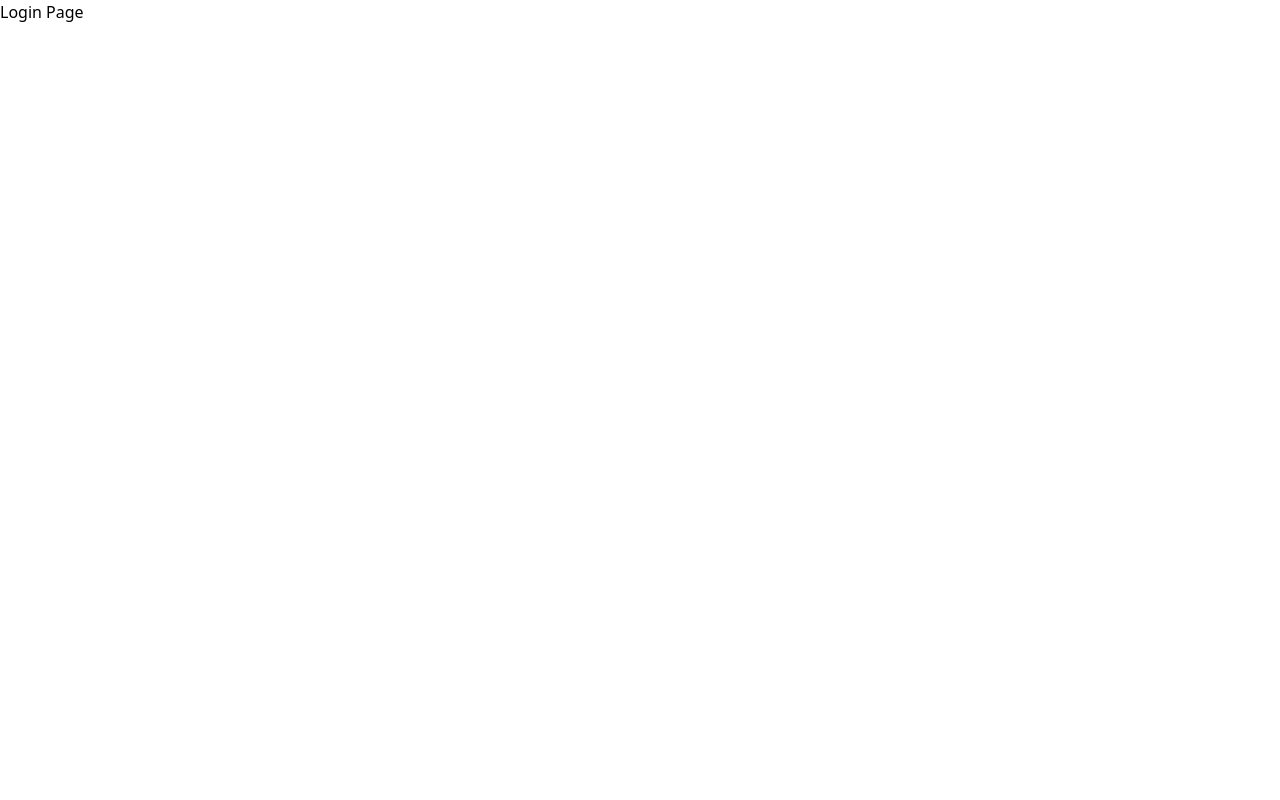
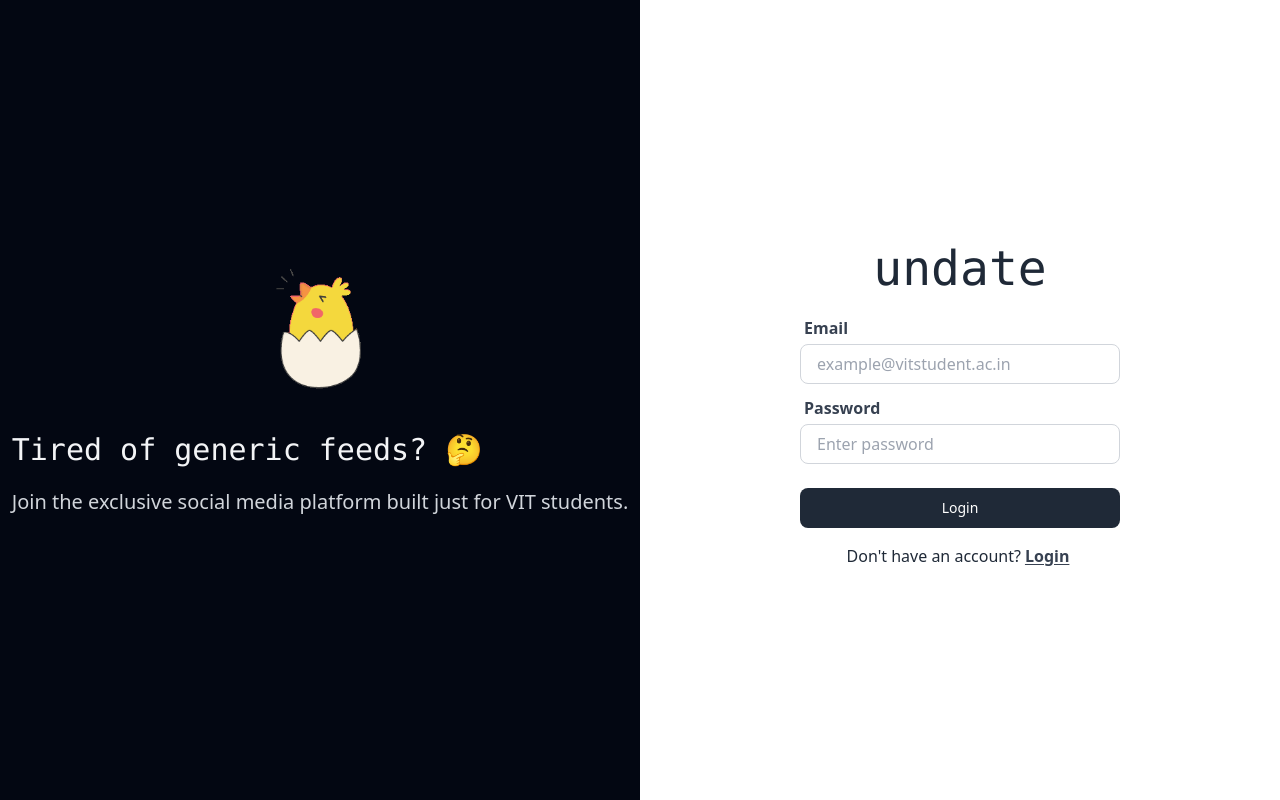
Before and after one commit to bsen/kribble, a React (Vite) app in the folder frontend/: page /login in a window 1280 px wide. Built offline with nearby package versions, Linux system fonts and the light colour scheme.

Commit message:
signup and login routes created

```diff
--- a/frontend/src/App.tsx
+++ b/frontend/src/App.tsx
@@ -1,16 +1,29 @@
-import { BrowserRouter, Route, Routes } from "react-router-dom";
+import { BrowserRouter, Route, Routes, Navigate } from "react-router-dom";
 import { Signup } from "./pages/Signup";
 import { Login } from "./pages/Login";
 import { Home } from "./pages/Home";
+
+interface ProtectedRouteProps {
+  element: React.ReactNode;
+}
+
+const ProtectedRoute: React.FC<ProtectedRouteProps> = ({
+  element,
+  ...rest
+}) => {
+  const token = localStorage.getItem("token");
+  return token ? element : <Navigate to="/login" replace />;
+};
 
 function App() {
   return (
     <>
       <BrowserRouter>
         <Routes>
+          <Route path="/" element={<Navigate to="/login" replace />} />
           <Route path="/signup" element={<Signup />} />
           <Route path="/login" element={<Login />} />
-          <Route path="/home" element={<Home />} />
+          <Route path="/home" element={<ProtectedRoute element={<Home />} />} />
         </Routes>
       </BrowserRouter>
     </>
--- /dev/null
+++ b/frontend/src/components/LoginAuth.tsx
@@ -0,0 +1,117 @@
+import { useState } from "react";
+import { motion } from "framer-motion";
+
+import axios from "axios";
+import { Link, useNavigate } from "react-router-dom";
+
+export const LoginAuth = () => {
+  const api = "http://localhost:8787/api/server/v1/user/login";
+  const navigate = useNavigate();
+  const [email, setEmail] = useState("");
+  const [password, setPassword] = useState("");
+  const [popup, setPopup] = useState(false);
+  const [popText, setpopText] = useState("");
+  function popupFn() {
+    setPopup(true);
+    setTimeout(() => {
+      setPopup(false);
+    }, 5000);
+  }
+  async function login() {
+    if (!email.endsWith("@vitstudent.ac.in")) {
+      setpopText("Please enter your VIT student email!");
+      popupFn();
+      return;
+    }
+    if (password.length == 0) {
+      setpopText("Enter your password!");
+      popupFn();
+      return;
+    }
+    try {
+      const data = { email, password };
+      axios.post(api, data).then((response) => {
+        if (response.data.status == 200) {
+          const jwt = response.data.message;
+          localStorage.setItem("token", jwt);
+          navigate("/home");
+        }
+        if (response.data.status == 403) {
+          setpopText("Email or Password is invalid");
+          popupFn();
+        }
+      });
+    } catch (error) {
+      console.log(error);
+    }
+  }
+
+  return (
+    <>
+      {popup && (
+        <div className="absolute top-5 left-5">
+          <motion.div
+            initial={{ opacity: 0, x: -40 }}
+            animate={{ opacity: 1, x: 0 }}
+            exit={{ opacity: 0, x: -50 }}
+            transition={{ duration: 0.5 }}
+          >
+            <div className="rounded-lg bg-white border border-indigo-300 shadow-sm p-5 ">
+              {popText ? (
+                <div>{popText}</div>
+              ) : (
+                <div>hi, This is just a alert 👋</div>
+              )}
+            </div>
+          </motion.div>
+        </div>
+      )}
+      <div className="h-screen w-full  bg-white flex justify-center items-center">
+        <div className="w-[80%] lg:w-[50%] grid gap-y-2">
+          <div className="text-gray-800 text-center font-mono text-[3rem]">
+            undate
+          </div>
+
+          <div>
+            <p className="font-semibold m-1 text-gray-700">Email</p>
+            <input
+              value={email}
+              onChange={(e) => {
+                setEmail(e.target.value);
+              }}
+              className=" h-10 w-full rounded-lg px-4 focus:outline-none border border-gray-300"
+              placeholder="example@vitstudent.ac.in"
+            />
+          </div>
+
+          <div>
+            <p className="font-semibold m-1 text-gray-700">Password</p>
+            <input
+              value={password}
+              onChange={(e) => {
+                setPassword(e.target.value);
+              }}
+              className=" h-10 w-full rounded-lg px-4 focus:outline-none border border-gray-300"
+              placeholder="Enter password"
+            />
+          </div>
+          <button
+            onClick={login}
+            className="my-4 w-full text-white bg-gray-800 hover:bg-gray-900 focus:outline-none focus:ring-2 focus:ring-gray-300 font-medium rounded-lg text-sm px-5 py-2.5 me-2 mb-2 dark:bg-gray-800 dark:hover:bg-gray-700 dark:focus:ring-gray-700 dark:border-gray-700"
+          >
+            Login
+          </button>
+          <div className="text-center text-md font-light text-gray-800">
+            Don't have an account?
+            <Link
+              to="/signup"
+              className="font-semibold text-gray-700 underline underline-offset-2 mx-1"
+            >
+              Login
+            </Link>
+          </div>
+        </div>
+      </div>
+    </>
+  );
+};
--- a/frontend/src/components/Quote.tsx
+++ b/frontend/src/components/Quote.tsx
@@ -3,13 +3,13 @@ export const Quote = () => {
     <div className="h-screen w-full flex items-center justify-center bg-gray-950 ">
       <div className="grid gap-y-10">
         <div className="w-full flex justify-center items-center gap-10">
-          <img src="src/assets/poki.gif" className="h-28" />
+          <img src="src/assets/poki.gif" className="h-32" />
         </div>
-        <div>
+        <div className="px-2">
           <div className=" text-gray-100 text-3xl font-light font-mono ">
             Tired of generic feeds? 🤔
           </div>
-          <div className=" text-indigo-400 text-xl font-light my-5">
+          <div className=" text-gray-300 text-xl font-light my-5">
             Join the exclusive social media platform built just for VIT
             students.
           </div>
--- a/frontend/src/pages/Home.tsx
+++ b/frontend/src/pages/Home.tsx
@@ -1,3 +1,17 @@
+import { useNavigate } from "react-router-dom";
 export const Home = () => {
-  return <div>Home Page</div>;
+  const navigate = useNavigate();
+  return (
+    <div>
+      Home Page
+      <button
+        onClick={() => {
+          localStorage.removeItem("token");
+          navigate("/login");
+        }}
+      >
+        signout
+      </button>
+    </div>
+  );
 };
--- a/frontend/src/pages/Login.tsx
+++ b/frontend/src/pages/Login.tsx
@@ -1,3 +1,19 @@
+import { Quote } from "../components/Quote";
+import { LoginAuth } from "../components/LoginAuth";
+import { useNavigate } from "react-router-dom";
+import { useEffect } from "react";
 export const Login = () => {
-  return <div>Login Page</div>;
+  const navigate = useNavigate();
+  useEffect(() => {
+    const token = localStorage.getItem("token");
+    if (token != null) {
+      navigate("/home");
+    }
+  });
+  return (
+    <div className="grid grid-cols-1 lg:grid-cols-2">
+      <Quote />
+      <LoginAuth />
+    </div>
+  );
 };
--- a/frontend/src/pages/Signup.tsx
+++ b/frontend/src/pages/Signup.tsx
@@ -1,6 +1,16 @@
+import { useEffect } from "react";
 import { Quote } from "../components/Quote";
 import { SignupAuth } from "../components/SignupAuth";
+import { useNavigate } from "react-router-dom";
 export const Signup = () => {
+  const navigate = useNavigate();
+
+  useEffect(() => {
+    const token = localStorage.getItem("token");
+    if (token != null) {
+      navigate("/home");
+    }
+  }, []);
   return (
     <div className="grid grid-cols-1 lg:grid-cols-2">
       <SignupAuth />
```
Also changed, not shown: frontend/src/components/SignupAuth.tsx (+46 -34 lines), 2 other files (tests, documents, lock files or other folders).
